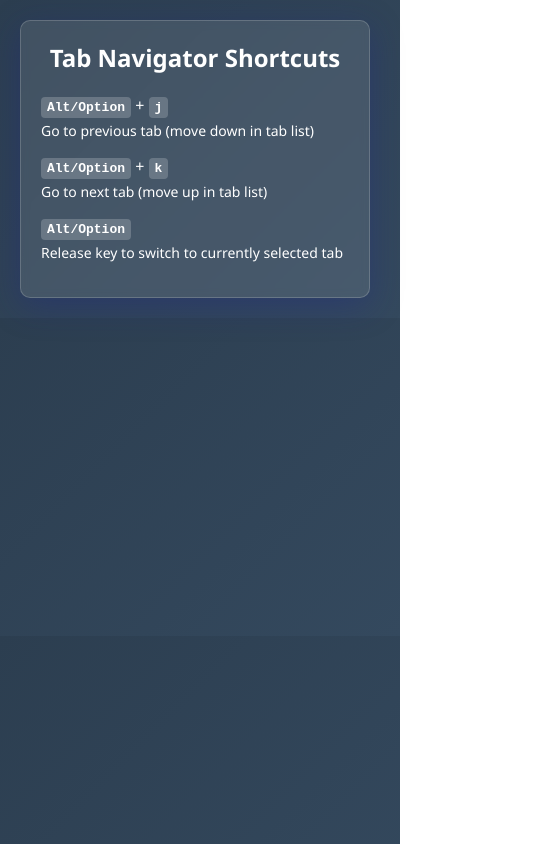
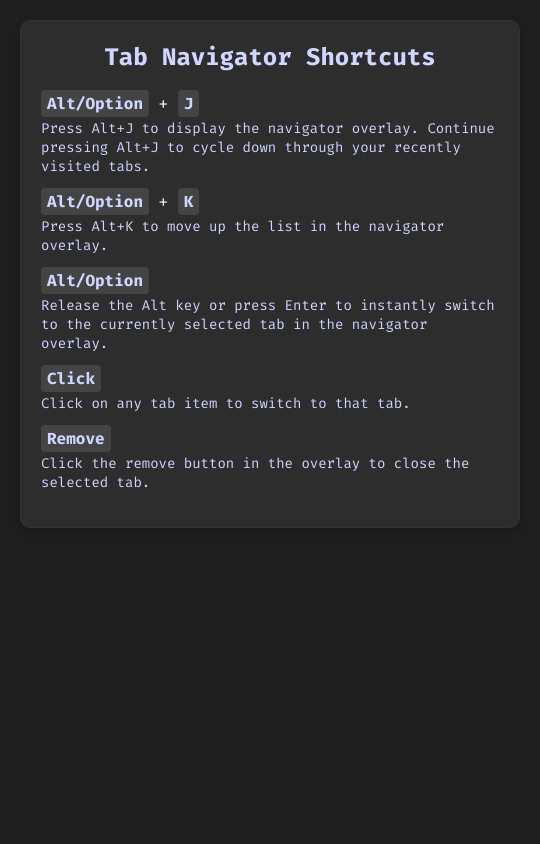
Before and after one commit to walunjakarsachinedu/tab-navigator, a browser extension: page extension/popup/popup.html in a window 400 px wide. Shown: the whole page, 540 px wide, since content can reach past the window. Drawn offline with Linux system fonts and the light colour scheme.

Commit message:
updated theme & content of extension popup

```diff
--- a/extension/popup/popup.css
+++ b/extension/popup/popup.css
@@ -1,42 +1,42 @@
+@import url('https://fonts.googleapis.com/css2?family=Fira+Code:wght@300..700&display=swap');
+
 body {
-    font-family: 'Segoe UI', Tahoma, Geneva, Verdana, sans-serif;
-    width: 350px;
+    font-family: 'Fira Code', monospace;
+    width: 500px;
     margin: 0;
     padding: 20px;
-    background: linear-gradient(135deg, #2c3e50, #34495e);
-    color: white;
+    background: #1e1e1e;
+    color: #ffffff;
 }
 .container {
-    background-color: rgba(255, 255, 255, 0.1);
+    background-color: #2d2d2d;
     border-radius: 10px;
     padding: 20px;
-    box-shadow: 0 8px 32px 0 rgba(31, 38, 135, 0.37);
-    backdrop-filter: blur(4px);
-    border: 1px solid rgba(255, 255, 255, 0.18);
+    box-shadow: 0 4px 8px rgba(0, 0, 0, 0.2);
+    border: 1px solid #333;
 }
 h1 {
     font-size: 24px;
     margin-top: 0;
     text-align: center;
     margin-bottom: 20px;
+    color: #cfd6ff;
 }
 .shortcut {
     margin-bottom: 15px;
 }
+.key-combo {
+    margin-bottom: 5px;
+}
 .key {
-    background-color: rgba(255, 255, 255, 0.2);
+    background-color: #444;
     padding: 3px 6px;
     border-radius: 4px;
-    font-family: monospace;
     font-weight: bold;
+    color: #cfd6ff;
 }
 .description {
     margin-top: 5px;
     font-size: 14px;
+    color: #cfd6ff;
 }
-
-.bold-font {
-  padding-bottom: 0px;
-  display: inline;
-  font-size: 14px;
-}
--- a/extension/popup/popup.html
+++ b/extension/popup/popup.html
@@ -10,16 +10,24 @@
     <div class="container">
         <h1>Tab Navigator Shortcuts</h1>
         <div class="shortcut">
-            <div><span class="key">Alt/Option</span> + <span class="key">j</span></div>
-            <div class="description">Go to previous tab (move down in tab list)</div>
+            <div class="key-combo"><span class="key">Alt/Option</span> + <span class="key">J</span></div>
+            <div class="description">Press Alt+J to display the navigator overlay. Continue pressing Alt+J to cycle down through your recently visited tabs.</div>
         </div>
         <div class="shortcut">
-            <div><span class="key">Alt/Option</span> + <span class="key">k</span></div>
-            <div class="description">Go to next tab (move up in tab list)</div>
+            <div class="key-combo"><span class="key">Alt/Option</span> + <span class="key">K</span></div>
+            <div class="description">Press Alt+K to move up the list in the navigator overlay.</div>
         </div>
         <div class="shortcut">
-            <div><span class="key">Alt/Option</span></div>
-            <div class="description">Release key to switch to currently selected tab</div>
+            <div class="key-combo"><span class="key">Alt/Option</span></div>
+            <div class="description">Release the Alt key or press Enter to instantly switch to the currently selected tab in the navigator overlay.</div>
+        </div>
+        <div class="shortcut">
+            <div class="key-combo"><span class="key">Click</span></div>
+            <div class="description">Click on any tab item to switch to that tab.</div>
+        </div>
+        <div class="shortcut">
+            <div class="key-combo"><span class="key">Remove</span></div>
+            <div class="description">Click the remove button in the overlay to close the selected tab.</div>
         </div>
     </div>
 </body>
```
